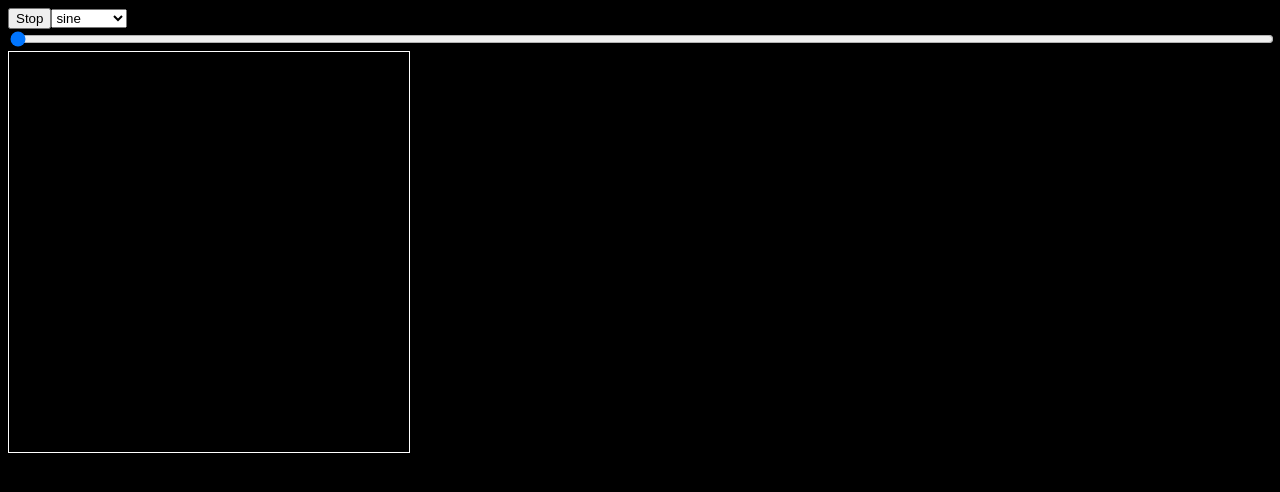
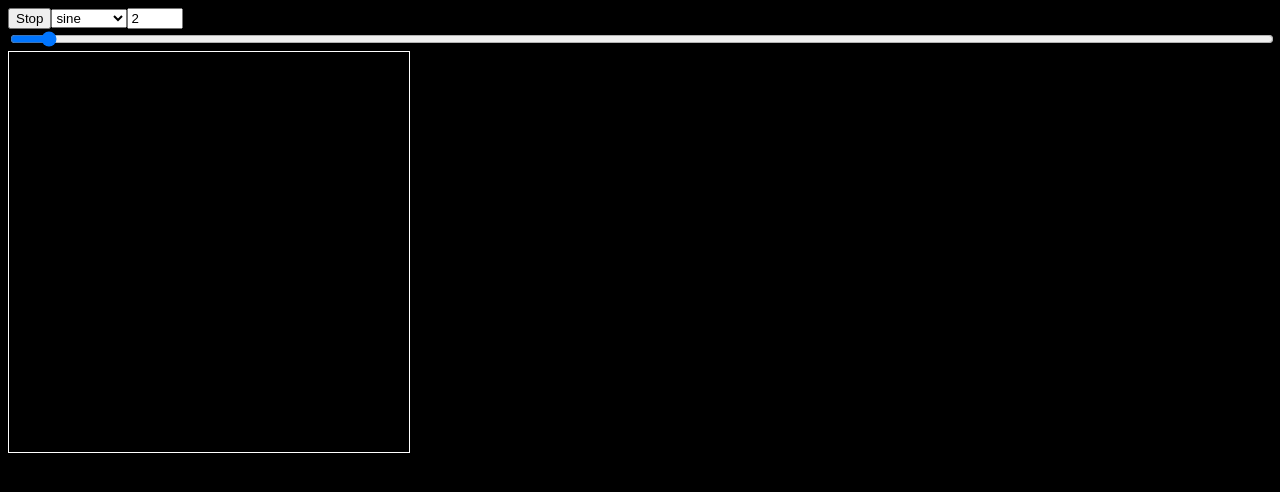
Before and after one commit to spacem/modular-synthesizer, an Angular app: page / in a window 1280 px wide. Shown: the top 492 px of the page. Built offline with nearby package versions, Linux system fonts and the light colour scheme.

Commit message:
Configuration for the voices number.

```diff
--- a/src/app/main-panel/modules/instruments/theremin/theremin.component.html
+++ b/src/app/main-panel/modules/instruments/theremin/theremin.component.html
@@ -5,6 +5,7 @@
 	<option>triangle</option>
 </select>
 
-<input #tone style="width:100%" title="tone" type="range" value="0" min="0" max="{{maxFrequency}}" step="1" (mousemove)="setTone(tone.value)" (touchmove)="setTone(tone.value)">
+<input #voices min="0" max="16" type="number" value="2" (change)="connect()">
+<input #tone style="width:100%" title="tone" type="range" value="440" min="0" max="{{maxFrequency}}" step="1" (mousemove)="setTone(tone.value)" (touchmove)="setTone(tone.value)">
 
 <div class="pad" (mousedown)="start()" (mouseup)="stop()" (touchstart)="start()" (touchend)="stop()" (mousemove)="onMouseMove($event)" (touchmove)="onTouchMove($event)"></div>
--- a/src/app/main-panel/modules/instruments/theremin/theremin.component.ts
+++ b/src/app/main-panel/modules/instruments/theremin/theremin.component.ts
@@ -14,6 +14,7 @@ export class ThereminComponent implements OnInit, OnDestroy
 	@ViewChild('waveform') waveformSelect:ElementRef;
 	@ViewChild('tone') toneRange:ElementRef;
 	@ViewChild('pad') pad:ElementRef;
+	@ViewChild('voices') voices:ElementRef;
 
 	//private noteSourceSubscription:Subscription;
 	private programSubscription:Subscription;
@@ -68,15 +69,20 @@ export class ThereminComponent implements OnInit, OnDestroy
 
 	public connect():void
 	{
+		if( this.voice )
+			this.voice.disconnect();
+
 		//TODO Make the real connection thing (probably don't need the main gain reference, just AudioContext or vice versa.
-		this.voice = Voice.createVoice(this.mainPanelService.getMainGain(),2);
+		this.voice = Voice.createVoice(this.mainPanelService.getMainGain(),this.voices.nativeElement.value);
 		this.setWaveformType(this.waveformSelect.nativeElement.value);
+		this.setTone(this.toneRange.nativeElement.value);
 	}
 
 	public disconnect():void
 	{
 		this.voice.disconnect();
 	}
+
 	public onMouseMove($event:MouseEvent):void
 	{
 		if( $event )
@@ -112,6 +118,9 @@ export class ThereminComponent implements OnInit, OnDestroy
 	{
 		const maxFreq:number = this.maxFrequency;
 		const tone:number = maxFreq/(width/x);
+
 		this.setTone(tone);
+		//this.voice.setDetune(256/(height/y));
+		this.voice.setFilter(127/(height/y));
 	}
 }
```
